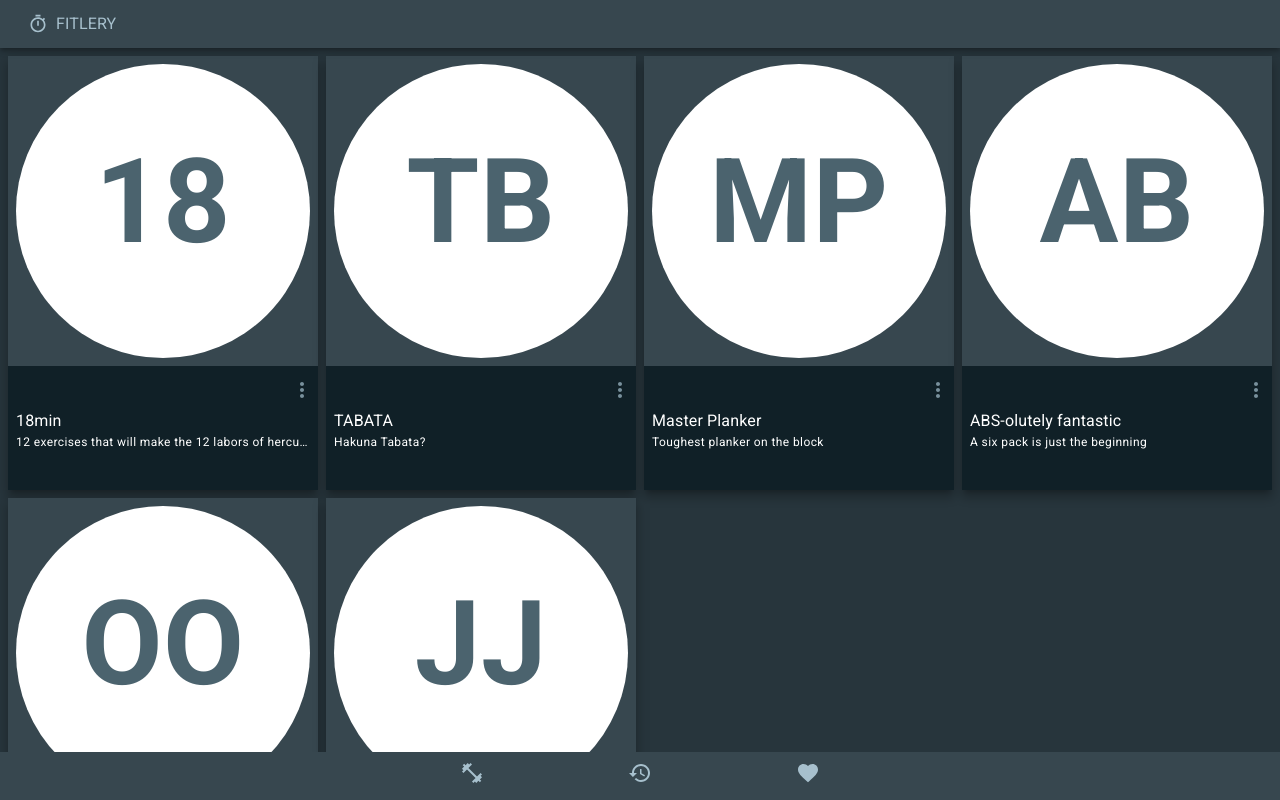
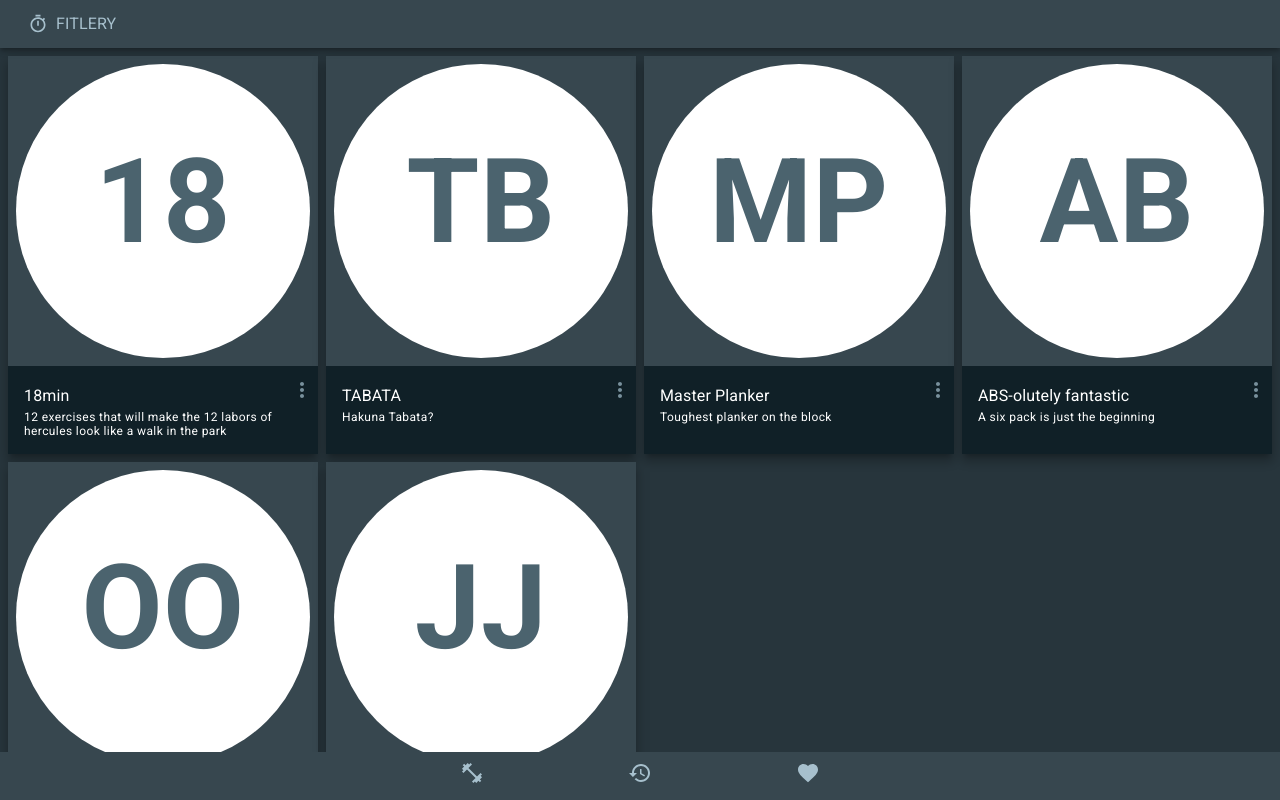
Before and after one commit to m00k/fitlery-web, a React (Create React App) app: page / in a window 1280 px wide. Built offline with nearby package versions, Linux system fonts and the light colour scheme.

Commit message:
style(card): fix overflow for title, description

```diff
--- a/src/shared/Card.tsx
+++ b/src/shared/Card.tsx
@@ -8,12 +8,12 @@ interface CardProps {
 const Card = ({ children, onClick }: PropsWithChildren<CardProps>) => {
   return (
     <Box
+      data-testid='card'
       borderRadius={1}
       display='grid'
       gridColumn={['span 6', 'span 4', 'span 3']}
-      gridTemplateRows='5fr 2fr'
       boxShadow={8}
-      onClick={onClick} // TODO: threading that through the hierarchy is no fun
+      onClick={onClick}
     >
       {children}
     </Box>
--- a/src/shared/CardDescription.tsx
+++ b/src/shared/CardDescription.tsx
@@ -1,21 +1,27 @@
-import Box from '@material-ui/core/Box';
+import Box, { BoxProps } from '@material-ui/core/Box';
 import Typography from '@material-ui/core/Typography';
-import React, { PropsWithChildren } from 'react';
+import React from 'react';
 
-export interface CardDescriptionProps extends PropsWithChildren<any> {
-  noWrap?: boolean;
-}
+export interface CardDescriptionProps extends BoxProps { }
 
-const CardDescription: React.FC<CardDescriptionProps> = ({ children, noWrap }) => {
+const CardDescription: React.FC<CardDescriptionProps> = ({ children, ...rootProps }) => {
   return (
     <Box
+      data-testid='card-description'
       gridArea={'desc'}
+      height='2em'
       minWidth={0}
+      overflow='hidden'
+      textOverflow='ellipsis'
+      {...rootProps}
     >
       <Typography
         variant='caption'
         component='p'
-        noWrap={noWrap}
+        style={{
+          overflow: 'inherit',
+          textOverflow: 'inherit',
+        }}
       >
         {children}
       </Typography>
--- a/src/shared/CardText.tsx
+++ b/src/shared/CardText.tsx
@@ -17,8 +17,8 @@ const useRootProps = (rootProps: BoxProps): BoxProps => {
       "title title title title ."
       "desc desc desc desc desc"
     `,
-    gridTemplateColumns:'repeat(5, 1fr)',
-    p: 1,
+    gridTemplateColumns: 'repeat(5, 1fr)',
+    p: 2,
     position: 'relative', // accomodate for absolute positioning of
     ...rootProps,
   };
@@ -40,7 +40,6 @@ const CardText: React.FC<CardTextProps> = ({ children, title, description, ...ro
         {title}
       </CardTitle>
       <CardDescription
-        noWrap
       >
         {description}
       </CardDescription>
--- a/src/shared/CardTextAction.tsx
+++ b/src/shared/CardTextAction.tsx
@@ -1,14 +1,16 @@
-import Box from '@material-ui/core/Box';
-import useTheme from '@material-ui/core/styles/useTheme';
-import React, { PropsWithChildren } from 'react';
+import Box, { BoxProps } from '@material-ui/core/Box';
+import React from 'react';
 
-const CardTextAction: React.FC<PropsWithChildren<any>> = ({ children }) => {
-  const theme = useTheme();
+export interface CardTextActionProps extends BoxProps { }
+
+const CardTextAction: React.FC<CardTextActionProps> = ({ children, ...rootProps }) => {
   return (
     <Box
+      data-testid='card-action'
       position='absolute'
+      right={0}
       top={0}
-      right={-theme.spacing(1)}
+      {...rootProps}
     >
       {children}
     </Box>
--- a/src/shared/CardTitle.tsx
+++ b/src/shared/CardTitle.tsx
@@ -1,17 +1,26 @@
-import Box from '@material-ui/core/Box';
+import Box, { BoxProps } from '@material-ui/core/Box';
 import Typography from '@material-ui/core/Typography';
-import React, { PropsWithChildren } from 'react';
+import React from 'react';
 
-const CardTitle: React.FC<PropsWithChildren<any>> = ({ children }) => {
+export interface CardTitleProps extends BoxProps { }
+
+const CardTitle: React.FC<CardTitleProps> = ({ children, ...rootProps }) => {
   return (
     <Box
       data-testid='card-title'
       gridArea={'title'}
+      height='2em'
       minWidth={0}
+      overflow='hidden'
+      textOverflow='ellipsis'
+      {...rootProps}
     >
       <Typography
         variant='subtitle1'
-        noWrap
+        style={{
+          overflow: 'inherit',
+          textOverflow: 'inherit',
+        }}
       >
         {children}
       </Typography>
--- a/src/workout/list/ContextMenu.tsx
+++ b/src/workout/list/ContextMenu.tsx
@@ -1,4 +1,4 @@
-import { IconButton, Menu, MenuItem, ListItemIcon } from '@material-ui/core';
+import { IconButton, Menu, MenuItem, ListItemIcon, Box, useTheme } from '@material-ui/core';
 import MoreVerticon from '@material-ui/icons/MoreVert';
 import DeleteOutlineIcon from '@material-ui/icons/DeleteOutline';
 import EditIcon from '@material-ui/icons/Edit';
@@ -15,22 +15,19 @@ export interface ContextMenuProps {
 
 const ContextMenu: React.FC<ContextMenuProps> = ({ onClick }) => {
   const [anchorEl, setAnchorEl] = React.useState<null | HTMLElement>(null);
-
-  const handleOpen = (event: React.MouseEvent<HTMLButtonElement>) => {
-    setAnchorEl(event.currentTarget);
-  };
-
-  const handleClose = () => {
-    setAnchorEl(null);
-  };
-
+  const theme = useTheme();
+  const handleOpen = (event: React.MouseEvent<HTMLButtonElement>) => setAnchorEl(event.currentTarget);
+  const handleClose = () => setAnchorEl(null);
   const handleMenuClick = (menuOption: ContextMenuOption, event: React.MouseEvent<HTMLLIElement, MouseEvent>): void => {
     handleClose();
     onClick && onClick(menuOption);
   };
 
   return (
-    <>
+    <Box
+      position='relative'
+      right={-1 * theme.spacing(1)}
+    >
       <IconButton
         color='secondary'
         onClick={handleOpen}
@@ -47,7 +44,7 @@ const ContextMenu: React.FC<ContextMenuProps> = ({ onClick }) => {
           onClick={handleMenuClick.bind(globalThis, 'edit')}
         >
           <ListItemIcon>
-            <EditIcon fontSize="small" />
+            <EditIcon />
           </ListItemIcon>
           Edit
         </MenuItem>
@@ -55,12 +52,12 @@ const ContextMenu: React.FC<ContextMenuProps> = ({ onClick }) => {
           onClick={handleMenuClick.bind(globalThis, 'delete')}
         >
           <ListItemIcon>
-            <DeleteOutlineIcon fontSize="small" />
+            <DeleteOutlineIcon />
           </ListItemIcon>
           Delete
         </MenuItem>
       </Menu>
-    </>
+    </Box>
   );
 }
 
```
